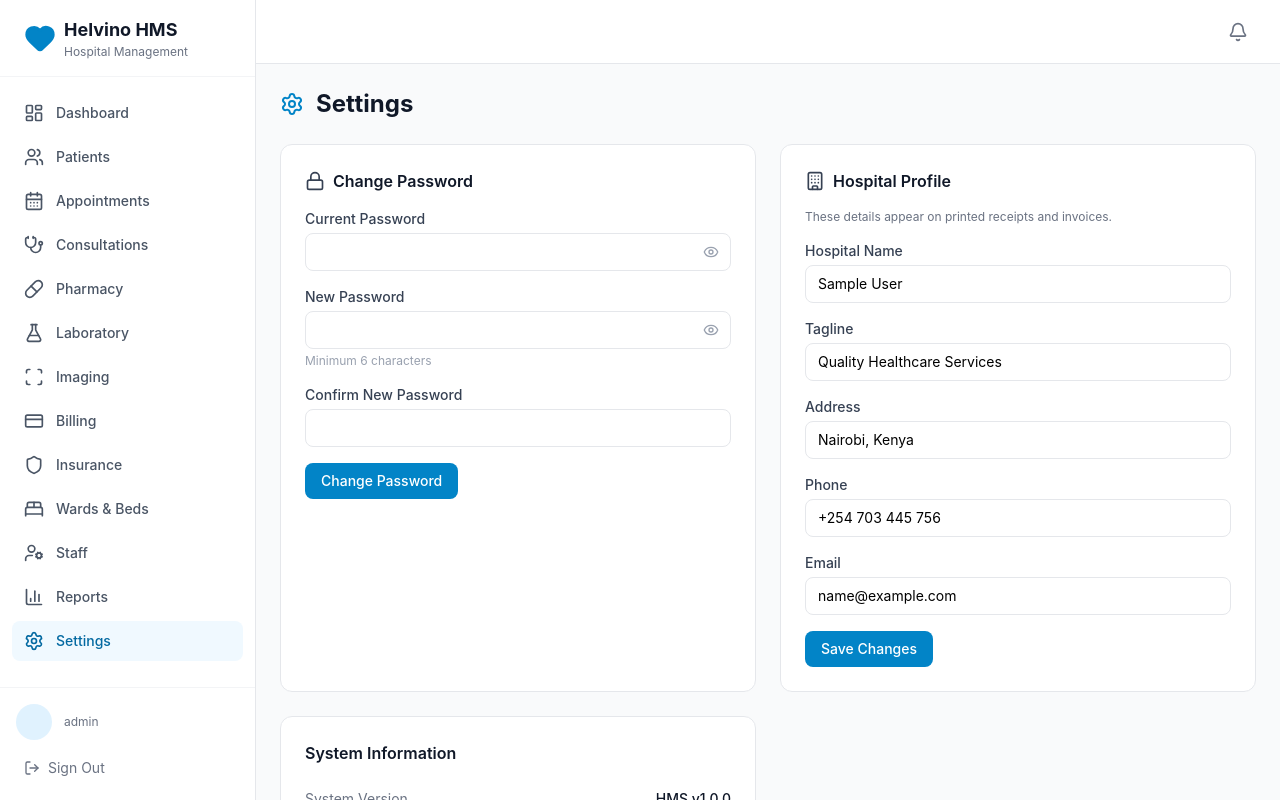
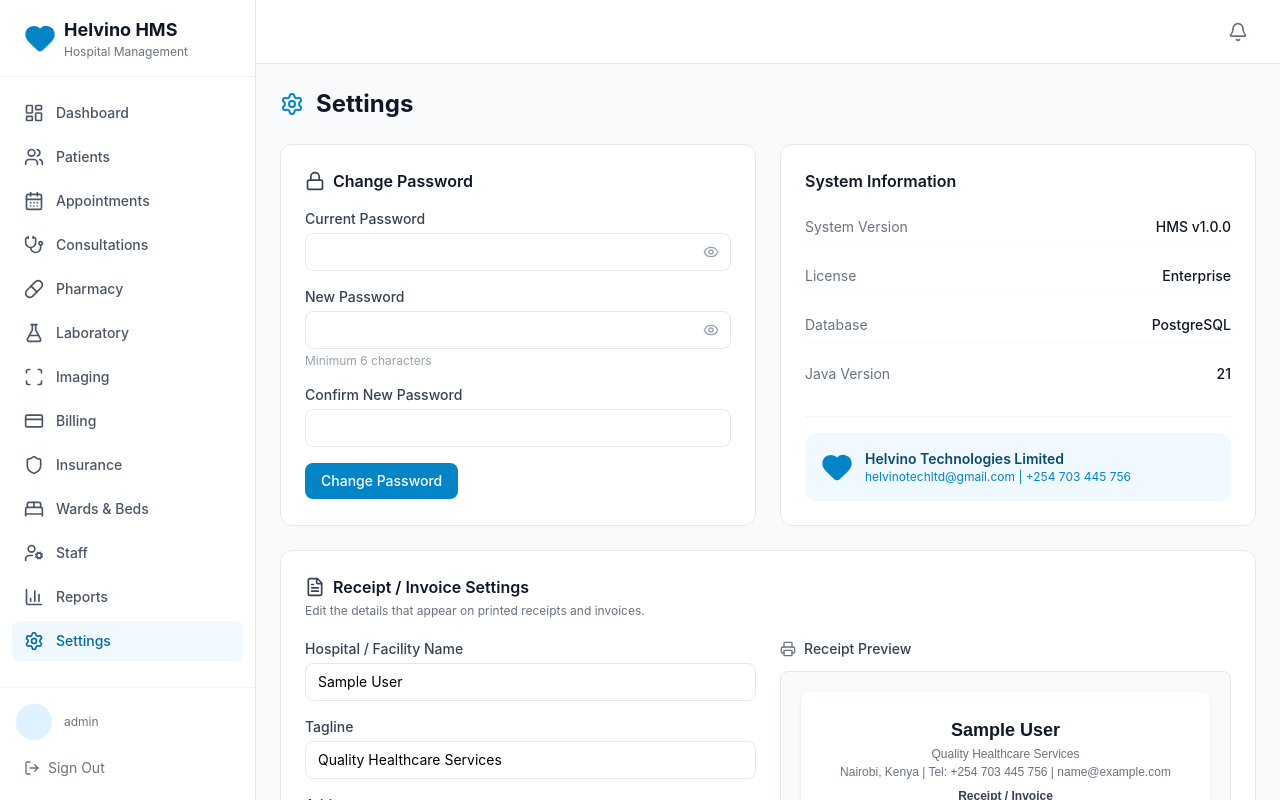
Before and after one commit to Helvino-Technologies-Limited/hospitalmanager, a React (Vite) app in the folder frontend/: page /settings in a window 1280 px wide. Built offline with nearby package versions, Linux system fonts and the light colour scheme; no server answers; sample sign-in values are in the browser's storage.

Commit message:
commiting codes

```diff
--- a/frontend/src/pages/dashboard/DashboardPage.tsx
+++ b/frontend/src/pages/dashboard/DashboardPage.tsx
@@ -1,5 +1,5 @@
 import { useEffect, useState } from 'react';
-import { Users, CalendarDays, CreditCard, BedDouble, FlaskConical, AlertTriangle, TrendingUp } from 'lucide-react';
+import { Users, CalendarDays, CreditCard, BedDouble, FlaskConical, AlertTriangle } from 'lucide-react';
 import { dashboardApi } from '../../api/services';
 import type { Dashboard } from '../../types';
 import { BarChart, Bar, XAxis, YAxis, CartesianGrid, Tooltip, ResponsiveContainer } from 'recharts';
@@ -35,12 +35,10 @@ export default function DashboardPage() {
     { label: 'Bed Occupancy', value: `${data?.bedOccupancyRate ?? 0}%`, icon: BedDouble, color: 'bg-orange-50 text-orange-600' },
   ];
 
-  const revenueData = [
-    { name: 'Mon', revenue: 45000 }, { name: 'Tue', revenue: 52000 },
-    { name: 'Wed', revenue: 48000 }, { name: 'Thu', revenue: 61000 },
-    { name: 'Fri', revenue: 55000 }, { name: 'Sat', revenue: 32000 },
-    { name: 'Sun', revenue: 28000 },
-  ];
+  const departmentData = Object.entries(data?.departmentVisits ?? {}).map(([name, visits]) => ({
+    name,
+    visits,
+  }));
 
   return (
     <div className="space-y-6">
@@ -68,20 +66,24 @@ export default function DashboardPage() {
         {/* Revenue Chart */}
         <div className="lg:col-span-2 bg-white rounded-xl border border-gray-200 p-6">
           <div className="flex items-center justify-between mb-6">
-            <h2 className="font-semibold text-gray-900">Revenue This Week</h2>
-            <div className="flex items-center gap-1 text-green-600 text-sm">
-              <TrendingUp className="w-4 h-4" /> +12.5%
+            <h2 className="font-semibold text-gray-900">Visits by Department</h2>
+            <div className="text-sm text-gray-500">{data?.visitsToday ?? 0} visits today</div>
+          </div>
+          {departmentData.length > 0 ? (
+            <ResponsiveContainer width="100%" height={280}>
+              <BarChart data={departmentData}>
+                <CartesianGrid strokeDasharray="3 3" vertical={false} stroke="#f0f0f0" />
+                <XAxis dataKey="name" axisLine={false} tickLine={false} fontSize={12} />
+                <YAxis axisLine={false} tickLine={false} fontSize={12} allowDecimals={false} />
+                <Tooltip formatter={(v: number | undefined) => [`${v ?? 0}`, 'Visits']} />
+                <Bar dataKey="visits" fill="#0ea5e9" radius={[6, 6, 0, 0]} />
+              </BarChart>
+            </ResponsiveContainer>
+          ) : (
+            <div className="flex items-center justify-center h-[280px] text-gray-400 text-sm">
+              No department visit data available
             </div>
-          </div>
-          <ResponsiveContainer width="100%" height={280}>
-            <BarChart data={revenueData}>
-              <CartesianGrid strokeDasharray="3 3" vertical={false} stroke="#f0f0f0" />
-              <XAxis dataKey="name" axisLine={false} tickLine={false} fontSize={12} />
-              <YAxis axisLine={false} tickLine={false} fontSize={12} tickFormatter={(v) => `${v / 1000}k`} />
-              <Tooltip formatter={(v: number | undefined) => [`KES ${(v ?? 0).toLocaleString()}`, 'Revenue']} />
-              <Bar dataKey="revenue" fill="#0ea5e9" radius={[6, 6, 0, 0]} />
-            </BarChart>
-          </ResponsiveContainer>
+          )}
         </div>
 
         {/* Alerts */}
--- a/frontend/src/pages/settings/SettingsPage.tsx
+++ b/frontend/src/pages/settings/SettingsPage.tsx
@@ -1,5 +1,5 @@
 import { useState } from 'react';
-import { Heart, Settings, Lock, Eye, EyeOff, Building } from 'lucide-react';
+import { Heart, Settings, Lock, Eye, EyeOff, FileText, Printer } from 'lucide-react';
 import { userApi } from '../../api/services';
 import { useAuthStore } from '../../store/authStore';
 import { useHospitalStore } from '../../store/hospitalStore';
@@ -119,54 +119,6 @@ export default function SettingsPage() {
         </div>
 
         <div className="bg-white rounded-xl border border-gray-200 p-6">
-          <div className="flex items-center gap-2 mb-4">
-            <Building className="w-5 h-5 text-gray-700" />
-            <h2 className="font-semibold text-gray-900">Hospital Profile</h2>
-          </div>
-          <p className="text-xs text-gray-500 mb-4">These details appear on printed receipts and invoices.</p>
-          <form onSubmit={(e) => {
-            e.preventDefault();
-            hospital.update(profileForm);
-            setProfileSaved(true);
-            setTimeout(() => setProfileSaved(false), 3000);
-          }} className="space-y-4">
-            <div>
-              <label className="block text-sm font-medium text-gray-700 mb-1">Hospital Name</label>
-              <input value={profileForm.name} onChange={(e) => setProfileForm({ ...profileForm, name: e.target.value })}
-                className="w-full border border-gray-200 rounded-lg px-3 py-2 text-sm" />
-            </div>
-            <div>
-              <label className="block text-sm font-medium text-gray-700 mb-1">Tagline</label>
-              <input value={profileForm.tagline} onChange={(e) => setProfileForm({ ...profileForm, tagline: e.target.value })}
-                className="w-full border border-gray-200 rounded-lg px-3 py-2 text-sm" />
-            </div>
-            <div>
-              <label className="block text-sm font-medium text-gray-700 mb-1">Address</label>
-              <input value={profileForm.address} onChange={(e) => setProfileForm({ ...profileForm, address: e.target.value })}
-                className="w-full border border-gray-200 rounded-lg px-3 py-2 text-sm" />
-            </div>
-            <div>
-              <label className="block text-sm font-medium text-gray-700 mb-1">Phone</label>
-              <input value={profileForm.phone} onChange={(e) => setProfileForm({ ...profileForm, phone: e.target.value })}
-                className="w-full border border-gray-200 rounded-lg px-3 py-2 text-sm" />
-            </div>
-            <div>
-              <label className="block text-sm font-medium text-gray-700 mb-1">Email</label>
-              <input value={profileForm.email} onChange={(e) => setProfileForm({ ...profileForm, email: e.target.value })}
-                className="w-full border border-gray-200 rounded-lg px-3 py-2 text-sm" />
-            </div>
-            {profileSaved && (
-              <div className="text-sm px-3 py-2 rounded-lg bg-green-50 text-green-700">
-                Hospital profile saved successfully
-              </div>
-            )}
-            <button type="submit" className="bg-primary-600 text-white px-4 py-2 rounded-lg text-sm font-medium hover:bg-primary-700">
-              Save Changes
-            </button>
-          </form>
-        </div>
-
-        <div className="bg-white rounded-xl border border-gray-200 p-6">
           <h2 className="font-semibold text-gray-900 mb-4">System Information</h2>
           <div className="space-y-3">
             <div className="flex justify-between py-2 border-b border-gray-50">
@@ -198,6 +150,121 @@ export default function SettingsPage() {
           </div>
         </div>
       </div>
+
+      {/* Receipt / Invoice Settings — full width */}
+      <div className="bg-white rounded-xl border border-gray-200 p-6">
+        <div className="flex items-center gap-2 mb-1">
+          <FileText className="w-5 h-5 text-gray-700" />
+          <h2 className="font-semibold text-gray-900">Receipt / Invoice Settings</h2>
+        </div>
+        <p className="text-xs text-gray-500 mb-5">Edit the details that appear on printed receipts and invoices.</p>
+
+        <div className="grid lg:grid-cols-2 gap-6">
+          {/* Edit form */}
+          <form onSubmit={(e) => {
+            e.preventDefault();
+            hospital.update(profileForm);
+            setProfileSaved(true);
+            setTimeout(() => setProfileSaved(false), 3000);
+          }} className="space-y-4">
+            <div>
+              <label className="block text-sm font-medium text-gray-700 mb-1">Hospital / Facility Name</label>
+              <input value={profileForm.name} onChange={(e) => setProfileForm({ ...profileForm, name: e.target.value })}
+                className="w-full border border-gray-200 rounded-lg px-3 py-2 text-sm" />
+            </div>
+            <div>
+              <label className="block text-sm font-medium text-gray-700 mb-1">Tagline</label>
+              <input value={profileForm.tagline} onChange={(e) => setProfileForm({ ...profileForm, tagline: e.target.value })}
+                className="w-full border border-gray-200 rounded-lg px-3 py-2 text-sm" placeholder="e.g. Quality Healthcare Services" />
+            </div>
+            <div>
+              <label className="block text-sm font-medium text-gray-700 mb-1">Address</label>
+              <input value={profileForm.address} onChange={(e) => setProfileForm({ ...profileForm, address: e.target.value })}
+                className="w-full border border-gray-200 rounded-lg px-3 py-2 text-sm" placeholder="e.g. P.O. Box 00000, Nairobi, Kenya" />
+            </div>
+            <div className="grid grid-cols-2 gap-3">
+              <div>
+                <label className="block text-sm font-medium text-gray-700 mb-1">Phone</label>
+                <input value={profileForm.phone} onChange={(e) => setProfileForm({ ...profileForm, phone: e.target.value })}
+                  className="w-full border border-gray-200 rounded-lg px-3 py-2 text-sm" />
+              </div>
+              <div>
+                <label className="block text-sm font-medium text-gray-700 mb-1">Email</label>
+                <input value={profileForm.email} onChange={(e) => setProfileForm({ ...profileForm, email: e.target.value })}
+                  className="w-full border border-gray-200 rounded-lg px-3 py-2 text-sm" />
+              </div>
+            </div>
+            {profileSaved && (
+              <div className="text-sm px-3 py-2 rounded-lg bg-green-50 text-green-700">
+                Receipt settings saved successfully
+              </div>
+            )}
+            <button type="submit" className="bg-primary-600 text-white px-4 py-2 rounded-lg text-sm font-medium hover:bg-primary-700">
+              Save Receipt Settings
+            </button>
+          </form>
+
+          {/* Live preview */}
+          <div>
+            <div className="flex items-center gap-2 mb-3">
+              <Printer className="w-4 h-4 text-gray-500" />
+              <span className="text-sm font-medium text-gray-700">Receipt Preview</span>
+            </div>
+            <div className="border border-gray-200 rounded-lg p-5 bg-gray-50">
+              <div className="bg-white rounded-lg p-6 shadow-sm" style={{ fontFamily: 'Arial, sans-serif' }}>
+                {/* Header */}
+                <div className="text-center border-b-2 border-gray-800 pb-3 mb-4">
+                  <h3 className="text-lg font-bold text-gray-900">{profileForm.name || 'Hospital Name'}</h3>
+                  <p className="text-xs text-gray-500 mt-0.5">{profileForm.tagline || 'Tagline'}</p>
+                  <p className="text-xs text-gray-500 mt-0.5">
+                    {profileForm.address || 'Address'} | Tel: {profileForm.phone || 'Phone'} | {profileForm.email || 'Email'}
+                  </p>
+                  <p className="text-xs font-semibold text-gray-700 mt-2">Receipt / Invoice</p>
+                </div>
+                {/* Sample body */}
+                <div className="flex justify-between text-xs text-gray-600 mb-3">
+                  <div>
+                    <p><span className="font-semibold">Patient:</span> John Doe</p>
+                    <p><span className="font-semibold">Patient No:</span> PT-001</p>
+                  </div>
+                  <div className="text-right">
+                    <p><span className="font-semibold">Invoice:</span> INV-001</p>
+                    <p><span className="font-semibold">Date:</span> {new Date().toLocaleDateString()}</p>
+                  </div>
+                </div>
+                <table className="w-full text-xs mb-3">
+                  <thead>
+                    <tr className="bg-gray-100">
+                      <th className="text-left p-1.5 font-semibold text-gray-600">Description</th>
+                      <th className="text-right p-1.5 font-semibold text-gray-600">Qty</th>
+                      <th className="text-right p-1.5 font-semibold text-gray-600">Total</th>
+                    </tr>
+                  </thead>
+                  <tbody>
+                    <tr className="border-b border-gray-100">
+                      <td className="p-1.5 text-gray-600">Consultation</td>
+                      <td className="p-1.5 text-gray-600 text-right">1</td>
+                      <td className="p-1.5 text-gray-600 text-right">KES 1,500</td>
+                    </tr>
+                    <tr className="border-b border-gray-100">
+                      <td className="p-1.5 text-gray-600">Lab - Full Blood Count</td>
+                      <td className="p-1.5 text-gray-600 text-right">1</td>
+                      <td className="p-1.5 text-gray-600 text-right">KES 800</td>
+                    </tr>
+                  </tbody>
+                </table>
+                <div className="text-right text-xs mb-3">
+                  <p className="font-bold text-gray-900">Total: KES 2,300</p>
+                </div>
+                {/* Footer */}
+                <div className="border-t border-gray-200 pt-2 text-center">
+                  <p className="text-[10px] text-gray-400">Thank you for choosing {profileForm.name || 'Hospital Name'}</p>
+                </div>
+              </div>
+            </div>
+          </div>
+        </div>
+      </div>
     </div>
   );
 }
```
